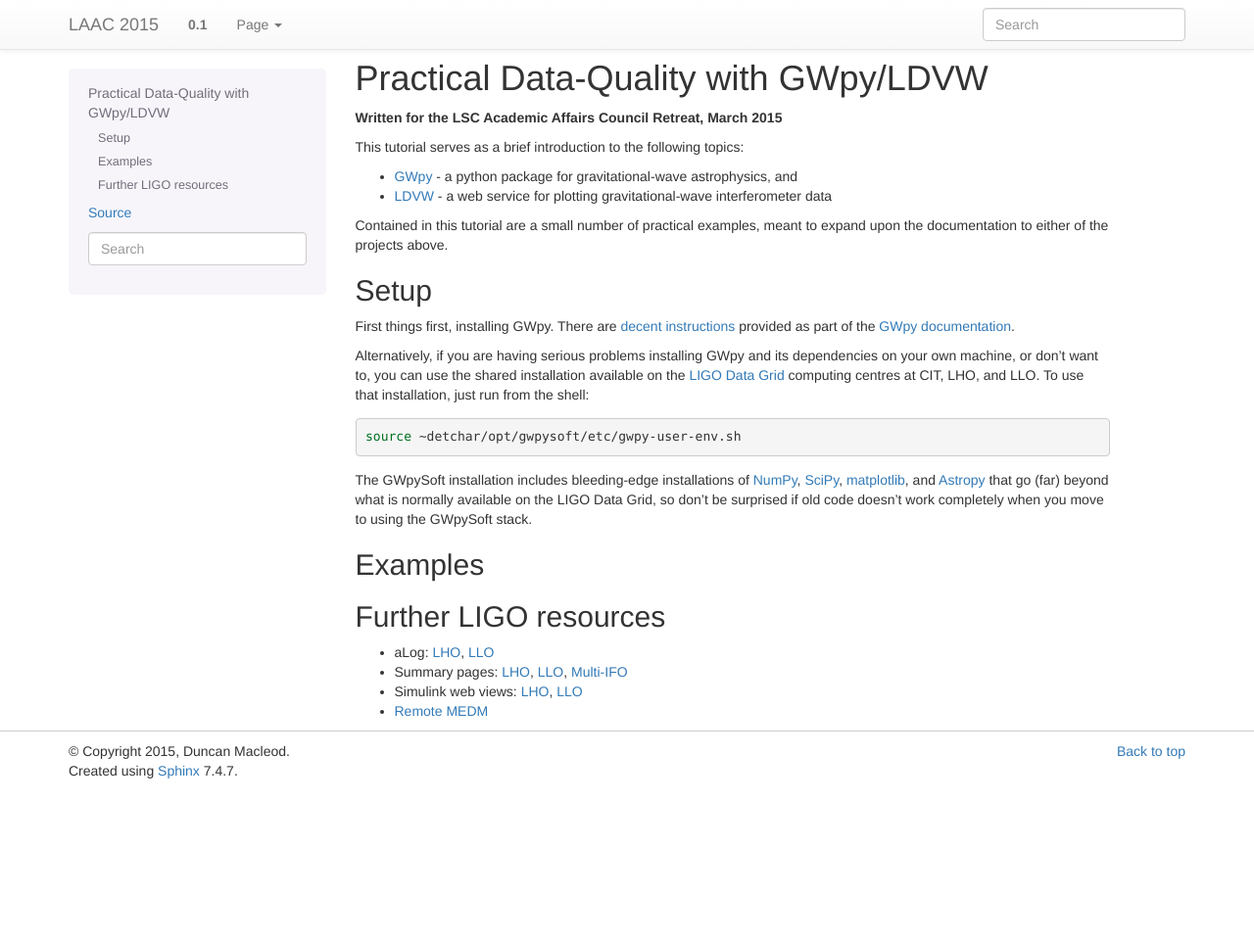
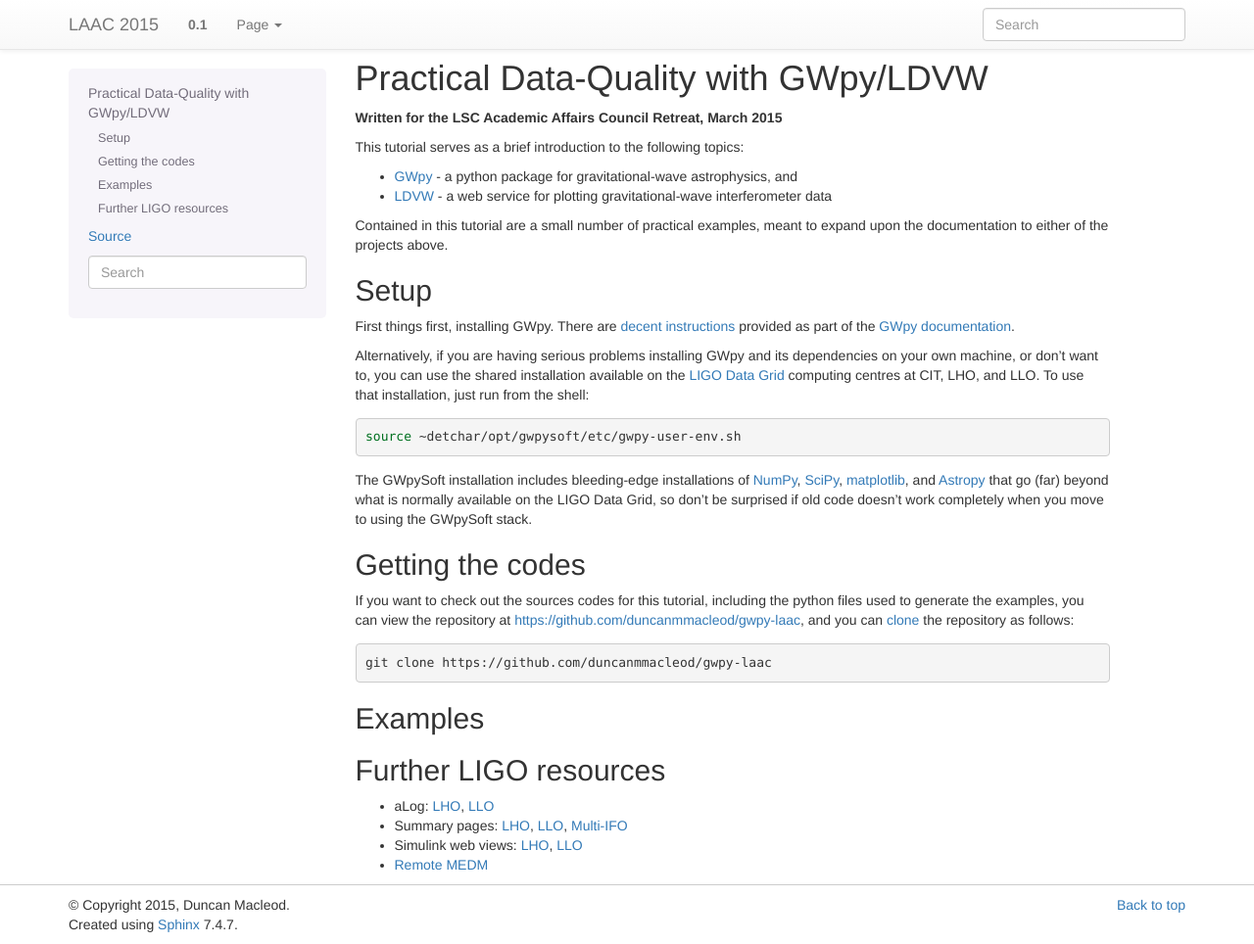
Before and after one commit to duncanmmacleod/gwpy-laac, a Sphinx documentation site: the page built from docs/index.rst, in a window 1280 px wide and 964 px high. Shown: the whole window at 98% size. Built offline with Sphinx 7.4.7, drawn with Linux system fonts in a browser that asks for light colours.

Commit message:
index: added links to github.com

```diff
--- a/docs/index.rst
+++ b/docs/index.rst
@@ -26,6 +26,16 @@ To use that installation, just run from the shell:
 
 The GWpySoft installation includes bleeding-edge installations of `NumPy <https://numpy.org>`_, `SciPy <https://scipy.org>`_, `matplotlib <https://matplotlib.org>`_, and `Astropy <https://astropy.org>`_ that go (far) beyond what is normally available on the LIGO Data Grid, so don't be surprised if old code doesn't work completely when you move to using the GWpySoft stack.
 
+=================
+Getting the codes
+=================
+
+If you want to check out the sources codes for this tutorial, including the python files used to generate the examples, you can view the repository at https://github.com/duncanmmacleod/gwpy-laac, and you can `clone <http://git-scm.com/docs/git-clone>`_ the repository as follows:
+
+.. code-block:: bash
+
+   git clone https://github.com/duncanmmacleod/gwpy-laac
+
 ========
 Examples
 ========
```
